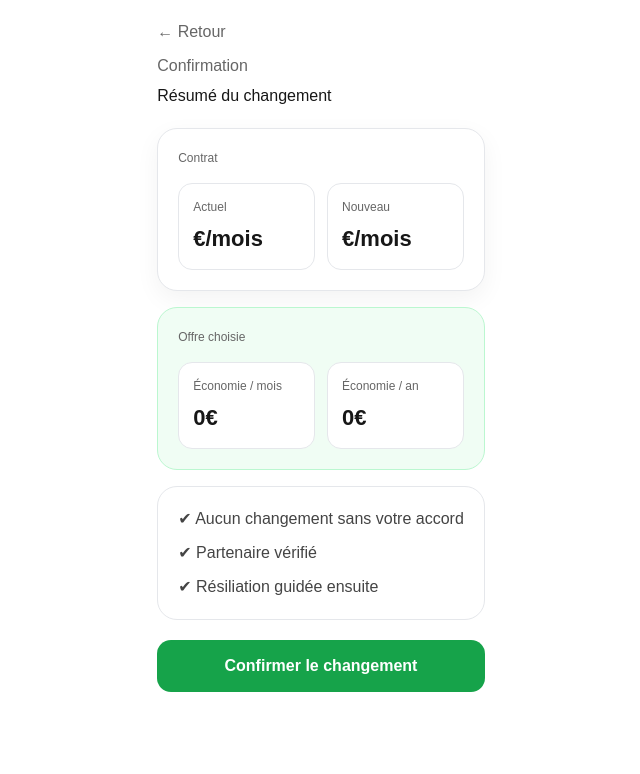
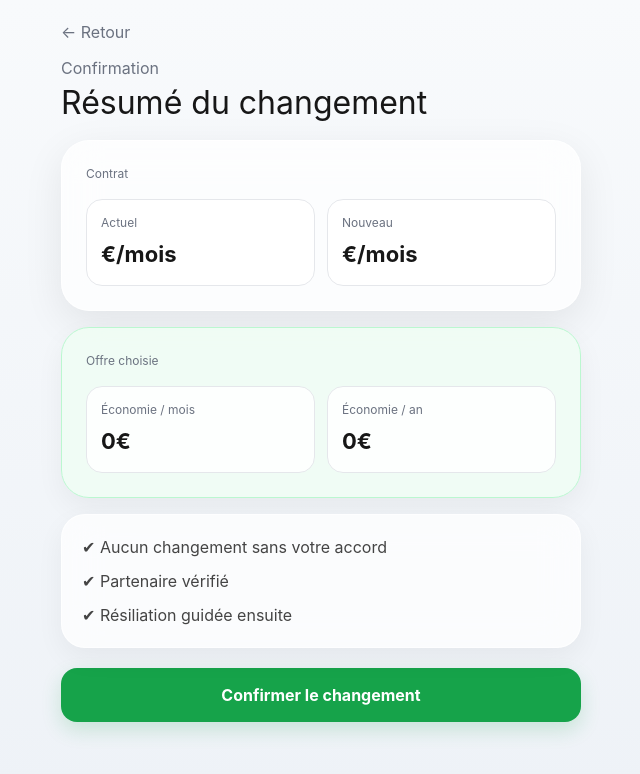
Before and after one commit to jebar0308-bot/resilio, a Next.js app: page /confirm in a window 1280 px wide. Shown: the top 774 px of the page, without its empty margins (319-959 px from the left). Built offline with nearby package versions, Linux system fonts and the light colour scheme.

Commit message:
improve confirm and success design

```diff
--- a/app/confirm/page.tsx
+++ b/app/confirm/page.tsx
@@ -18,11 +18,22 @@ function ConfirmContent() {
 
   return (
     <div style={pageStyle}>
-      <a href="/" style={backLinkStyle}>← Retour</a>
+      <div style={{ maxWidth: 520, margin: '0 auto' }}>
+        <a href="/" style={backLinkStyle}>
+          ← Retour
+        </a>
 
-      <div style={{ marginTop: 10 }}>
-        <p style={{ color: '#666', marginBottom: 6 }}>Confirmation</p>
-        <h1 style={{ margin: 0 }}>Résumé du changement</h1>
+        <div style={{ marginTop: 12, marginBottom: 20 }}>
+          <p style={{ color: '#6b7280', marginBottom: 6 }}>Confirmation</p>
+          <h1
+            style={{
+              margin: 0,
+              fontSize: 32,
+              lineHeight: 1.05,
+            }}
+          >
+            Résumé du changement
+          </h1>
         </div>
 
         <div style={cardStyle}>
@@ -74,6 +85,7 @@ function ConfirmContent() {
           </button>
         </a>
       </div>
+    </div>
   )
 }
 
@@ -86,41 +98,50 @@ export default function ConfirmPage() {
 }
 
 const pageStyle: React.CSSProperties = {
-  maxWidth: 520,
-  margin: '0 auto',
+  minHeight: '100vh',
+  background: 'linear-gradient(180deg, #f8fafc 0%, #eef2f7 100%)',
   padding: 20,
-  fontFamily: 'Arial, sans-serif',
+  fontFamily: '-apple-system, BlinkMacSystemFont, Arial, sans-serif',
 }
 
 const backLinkStyle: React.CSSProperties = {
   textDecoration: 'none',
-  color: '#666',
+  color: '#6b7280',
+  display: 'inline-block',
 }
 
 const cardStyle: React.CSSProperties = {
-  background: '#fff',
-  border: '1px solid #e5e7eb',
-  borderRadius: 20,
-  padding: 20,
+  background: 'rgba(255,255,255,0.72)',
+  backdropFilter: 'blur(18px)',
+  WebkitBackdropFilter: 'blur(18px)',
+  border: '1px solid rgba(255,255,255,0.7)',
+  borderRadius: 28,
+  padding: 24,
   marginTop: 20,
-  boxShadow: '0 8px 24px rgba(0,0,0,0.05)',
+  boxShadow: '0 12px 40px rgba(0,0,0,0.08)',
 }
 
 const successCardStyle: React.CSSProperties = {
-  background: '#f0fdf4',
+  background: 'rgba(240,253,244,0.88)',
+  backdropFilter: 'blur(18px)',
+  WebkitBackdropFilter: 'blur(18px)',
   border: '1px solid #bbf7d0',
-  borderRadius: 20,
-  padding: 20,
+  borderRadius: 28,
+  padding: 24,
   marginTop: 16,
+  boxShadow: '0 10px 28px rgba(0,0,0,0.05)',
 }
 
 const infoCardStyle: React.CSSProperties = {
-  background: '#fff',
-  border: '1px solid #e5e7eb',
-  borderRadius: 20,
+  background: 'rgba(255,255,255,0.72)',
+  backdropFilter: 'blur(18px)',
+  WebkitBackdropFilter: 'blur(18px)',
+  border: '1px solid rgba(255,255,255,0.7)',
+  borderRadius: 24,
   padding: 20,
   marginTop: 16,
   color: '#444',
+  boxShadow: '0 10px 28px rgba(0,0,0,0.05)',
 }
 
 const gridStyle: React.CSSProperties = {
@@ -131,16 +152,16 @@ const gridStyle: React.CSSProperties = {
 }
 
 const miniCardStyle: React.CSSProperties = {
-  background: '#fff',
+  background: 'rgba(255,255,255,0.85)',
   border: '1px solid #e5e7eb',
-  borderRadius: 14,
+  borderRadius: 16,
   padding: 14,
 }
 
 const labelStyle: React.CSSProperties = {
   margin: 0,
   fontSize: 12,
-  color: '#666',
+  color: '#6b7280',
 }
 
 const valueStyle: React.CSSProperties = {
@@ -152,12 +173,13 @@ const valueStyle: React.CSSProperties = {
 const confirmButtonStyle: React.CSSProperties = {
   width: '100%',
   marginTop: 20,
-  padding: '14px',
-  borderRadius: 14,
+  padding: '15px',
+  borderRadius: 16,
   border: 'none',
   background: '#16a34a',
   color: 'white',
-  fontWeight: 600,
+  fontWeight: 700,
   fontSize: 16,
   cursor: 'pointer',
+  boxShadow: '0 8px 20px rgba(22,163,74,0.18)',
 }
--- a/app/success/page.tsx
+++ b/app/success/page.tsx
@@ -12,10 +12,11 @@ function SuccessContent() {
 
   return (
     <div style={pageStyle}>
+      <div style={{ maxWidth: 520, margin: '0 auto' }}>
         <div style={heroStyle}>
-        <div style={{ fontSize: 48 }}>🎉</div>
+          <div style={{ fontSize: 52 }}>🎉</div>
           <h1 style={{ marginTop: 14, marginBottom: 8 }}>C’est fait</h1>
-        <p style={{ margin: 0, color: '#666' }}>
+          <p style={{ margin: 0, color: '#6b7280' }}>
             Votre demande est maintenant enregistrée.
           </p>
         </div>
@@ -23,7 +24,7 @@ function SuccessContent() {
         <div style={cardStyle}>
           <p style={labelStyle}>Contrat</p>
           <h2 style={{ marginTop: 8 }}>{contract}</h2>
-        <p style={{ color: '#666', marginTop: 6 }}>
+          <p style={{ color: '#6b7280', marginTop: 6 }}>
             Nouvelle offre : <strong>{offer}</strong>
           </p>
         </div>
@@ -45,6 +46,7 @@ function SuccessContent() {
           </button>
         </a>
       </div>
+    </div>
   )
 }
 
@@ -57,47 +59,55 @@ export default function SuccessPage() {
 }
 
 const pageStyle: React.CSSProperties = {
-  maxWidth: 520,
-  margin: '0 auto',
+  minHeight: '100vh',
+  background: 'linear-gradient(180deg, #f8fafc 0%, #eef2f7 100%)',
   padding: 20,
-  fontFamily: 'Arial, sans-serif',
+  fontFamily: '-apple-system, BlinkMacSystemFont, Arial, sans-serif',
 }
 
 const heroStyle: React.CSSProperties = {
-  background: 'linear-gradient(180deg, #ffffff 0%, #f8fafc 100%)',
-  border: '1px solid #e5e7eb',
-  borderRadius: 20,
-  padding: 24,
+  background: 'rgba(255,255,255,0.72)',
+  backdropFilter: 'blur(18px)',
+  WebkitBackdropFilter: 'blur(18px)',
+  border: '1px solid rgba(255,255,255,0.7)',
+  borderRadius: 28,
+  padding: 28,
   textAlign: 'center',
-  boxShadow: '0 8px 24px rgba(0,0,0,0.05)',
+  boxShadow: '0 12px 40px rgba(0,0,0,0.08)',
 }
 
 const cardStyle: React.CSSProperties = {
-  background: '#fff',
-  border: '1px solid #e5e7eb',
-  borderRadius: 20,
+  background: 'rgba(255,255,255,0.72)',
+  backdropFilter: 'blur(18px)',
+  WebkitBackdropFilter: 'blur(18px)',
+  border: '1px solid rgba(255,255,255,0.7)',
+  borderRadius: 24,
   padding: 20,
   marginTop: 16,
+  boxShadow: '0 10px 28px rgba(0,0,0,0.05)',
 }
 
 const savingCardStyle: React.CSSProperties = {
-  background: '#f0fdf4',
+  background: 'rgba(240,253,244,0.88)',
+  backdropFilter: 'blur(18px)',
+  WebkitBackdropFilter: 'blur(18px)',
   border: '1px solid #bbf7d0',
-  borderRadius: 20,
-  padding: 20,
+  borderRadius: 28,
+  padding: 24,
   marginTop: 16,
   textAlign: 'center',
+  boxShadow: '0 10px 28px rgba(0,0,0,0.05)',
 }
 
 const labelStyle: React.CSSProperties = {
   margin: 0,
   fontSize: 12,
-  color: '#666',
+  color: '#6b7280',
 }
 
 const savingValueStyle: React.CSSProperties = {
   margin: '10px 0 0',
-  fontSize: 36,
+  fontSize: 40,
   fontWeight: 700,
   color: '#15803d',
 }
@@ -105,12 +115,13 @@ const savingValueStyle: React.CSSProperties = {
 const homeButtonStyle: React.CSSProperties = {
   width: '100%',
   marginTop: 20,
-  padding: '14px',
-  borderRadius: 14,
+  padding: '15px',
+  borderRadius: 16,
   border: 'none',
   background: '#111827',
   color: 'white',
-  fontWeight: 600,
+  fontWeight: 700,
   fontSize: 16,
   cursor: 'pointer',
+  boxShadow: '0 8px 20px rgba(17,24,39,0.18)',
 }
```
Lines whose indentation alone changed are shown as unchanged.
